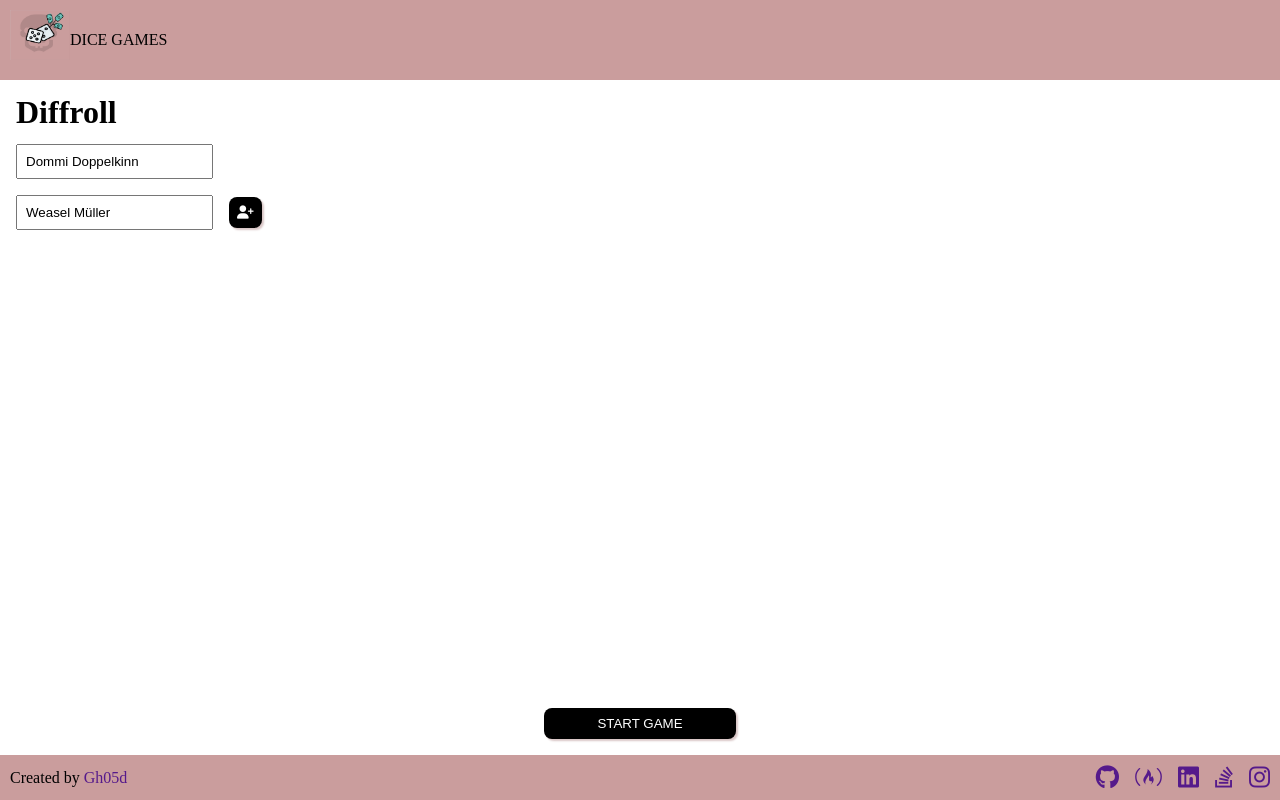
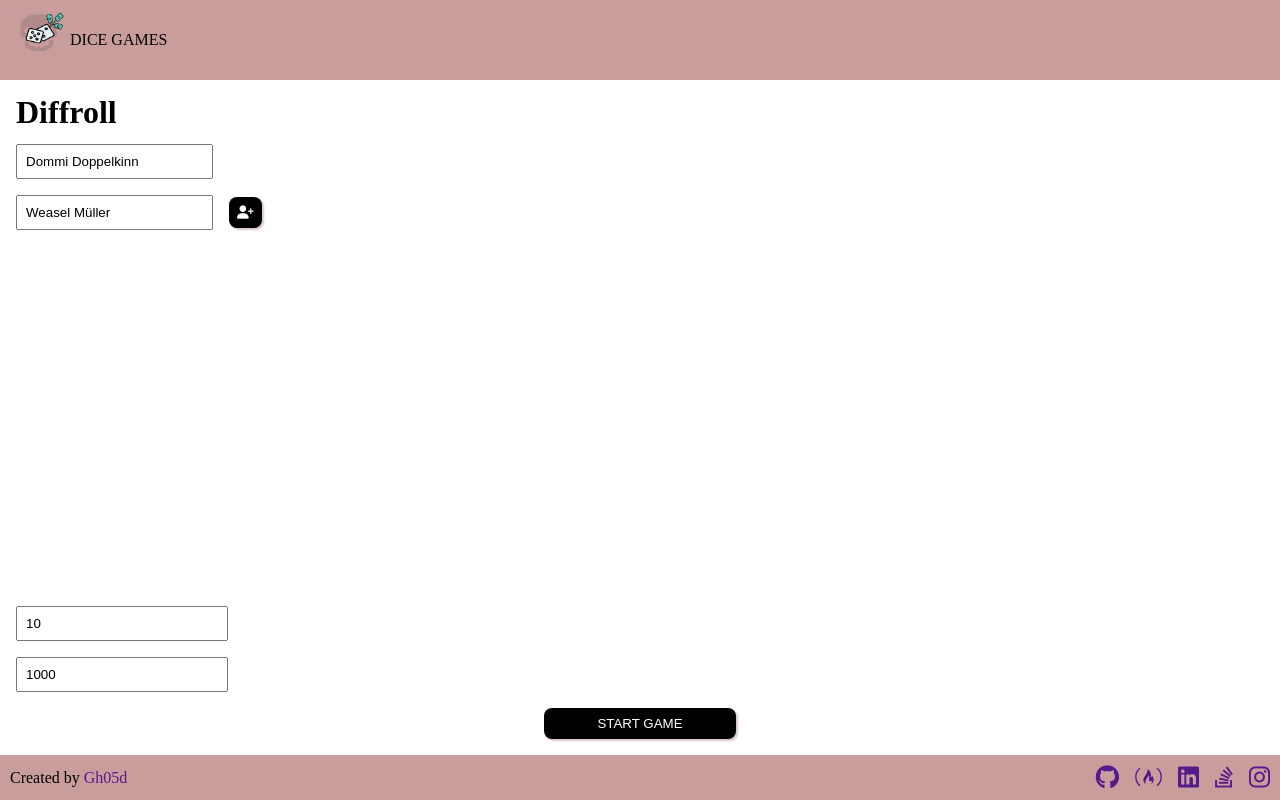
Before and after one commit to Gh05d/roll-with-me, a React (Create React App) app: page /roll-with-me/diffroll in a window 1280 px wide. Built offline with nearby package versions, Linux system fonts and the light colour scheme.

Commit message:
Added number selection to diffroll

```diff
--- a/src/Deathroll.jsx
+++ b/src/Deathroll.jsx
@@ -58,6 +58,8 @@ const Deathroll = () => {
   const renderPlayerData = (name, mode, onChange) => (
     <div className="player-data">
       <input
+        title="Player name"
+        aria-label="Player name"
         disabled={rolls.length}
         value={name}
         onChange={e => onChange(e.target.value)}
--- a/src/Diffroll.jsx
+++ b/src/Diffroll.jsx
@@ -6,6 +6,9 @@ import "./styles/Diffroll.css";
 
 const Diffroll = () => {
   const [players, setPlayers] = React.useState({});
+  const [minNumber, setMinNumber] = React.useState(10);
+  const [maxNumber, setMaxNumber] = React.useState(1000);
+  const [started, toggle] = React.useState(false);
 
   React.useState(() => {
     setPlayers(() => {
@@ -67,7 +70,13 @@ const Diffroll = () => {
         <ul className="players">
           {Object.values(players).map((player, i) => (
             <li key={player.id}>
-              <input value={player.name} name={player.id} onChange={handleChange} />
+              <input
+                value={player.name}
+                name={player.id}
+                onChange={handleChange}
+                title="Player name"
+                aria-label="Player name"
+              />
               {i + 1 == Object.values(players).length && (
                 <button
                   title="Add player"
@@ -91,7 +100,28 @@ const Diffroll = () => {
           ))}
         </ul>
 
-        <button className="start-button">Start Game</button>
+        <div className="numbers">
+          <input
+            title="Min number"
+            aria-label="Min number"
+            type="number"
+            min={10}
+            value={minNumber}
+            onChange={e => setMinNumber(e.target.value)}
+          />
+          <input
+            title="Max number"
+            aria-label="Max number"
+            type="number"
+            min={minNumber}
+            value={maxNumber}
+            onChange={e => setMaxNumber(e.target.value)}
+          />
+        </div>
+
+        <button onClick={() => toggle(state => !state)} className="start-button">
+          Start Game
+        </button>
       </main>
     </React.Fragment>
   );
--- a/src/styles/Diffroll.css
+++ b/src/styles/Diffroll.css
@@ -4,11 +4,16 @@
   justify-content: space-between;
 }
 
-.players {
+.players,
+.numbers {
   display: flex;
   flex: 1;
   flex-direction: column;
   gap: 1rem;
+}
+
+.numbers {
+  flex: 0;
 }
 
 #diffroll .icon-button {
```
